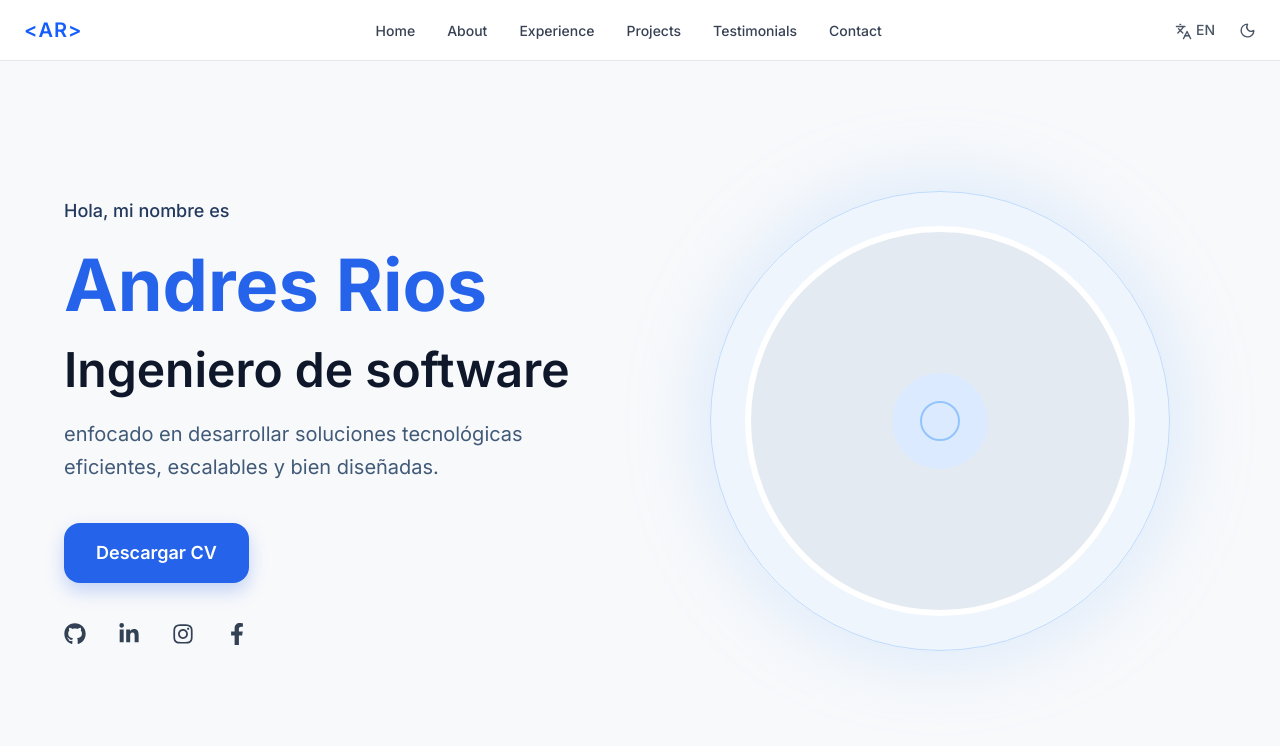
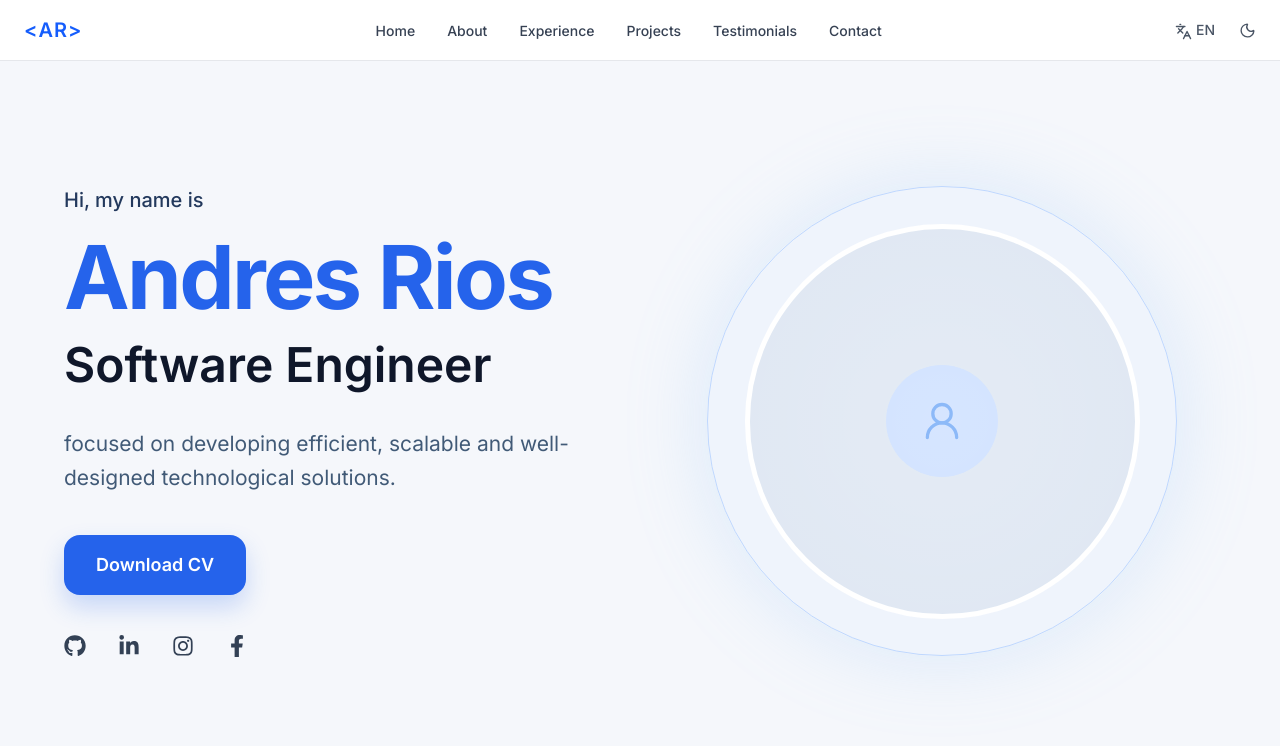
Before and after one commit to AndresRios123/Portfolio, a Next.js app: page /en in a window 1280 px wide. Shown: the top 746 px of the page. Built offline with nearby package versions, Linux system fonts and the light colour scheme.

Commit message:
feature: Traducción agregada en el Hero

```diff
--- a/app/components/sections/Hero.tsx
+++ b/app/components/sections/Hero.tsx
@@ -1,36 +1,39 @@
+"use client";
+
+import { useTranslations } from "next-intl";
 import { FaGithub, FaLinkedinIn, FaInstagram, FaFacebookF } from "react-icons/fa";
+import { UserRound } from "lucide-react";
 
 export default function Hero() {
+  const t = useTranslations("Hero");
+
   return (
-    <section id="inicio" className="bg-[#f8f9fb]">
-      <div className="mx-auto grid min-h-[calc(100vh-80px)] max-w-7xl items-center gap-12 px-6 py-16 md:grid-cols-2 md:px-10 lg:px-16">
-        <div className="flex max-w-xl flex-col items-start">
-          <p className="mb-4 text-[18px] font-medium text-[#23395d]">
-            Hola, mi nombre es
+    <section id="inicio" className="bg-[#f5f7fb]">
+      <div className="mx-auto grid min-h-[calc(100vh-80px)] max-w-7xl items-center gap-14 px-6 py-14 md:grid-cols-2 md:px-10 lg:px-16">
+        <div className="flex max-w-2xl flex-col items-start">
+          <p className="mb-5 text-lg font-medium text-[#23395d] md:text-[20px]">
+            {t("greeting")}
           </p>
 
-          <h1 className="mb-4 text-5xl font-bold leading-tight text-[#2563eb] md:text-7xl">
-            Andres Rios
+          <h1 className="mb-4 text-5xl font-bold leading-[0.95] tracking-[-0.03em] text-[#2563eb] md:text-7xl lg:text-[5.5rem]">
+            {t("name")}
           </h1>
 
-          <h2 className="mb-6 text-3xl font-semibold text-[#0f172a] md:text-5xl">
-            Ingeniero de software
+          <h2 className="mb-8 text-3xl font-semibold leading-tight text-[#0f172a] md:text-5xl">
+            {t("role")}
           </h2>
 
-          <p className="mb-10 max-w-lg text-lg leading-relaxed text-[#415a77] md:text-[20px]">
-            enfocado en desarrollar soluciones tecnológicas eficientes,
-            escalables y bien diseñadas.
+          <p className="mb-10 max-w-xl text-lg leading-relaxed text-[#415a77] md:text-[21px]">
+            {t("description")}
           </p>
 
-          <div className="mb-10">
-            <a
-              href="/cv.pdf"
-              download
-              className="inline-flex items-center rounded-2xl bg-[#2563eb] px-8 py-4 text-lg font-semibold text-white shadow-[0_8px_18px_rgba(37,99,235,0.25)] transition hover:-translate-y-0.5 hover:bg-[#1d4ed8]"
-            >
-              Descargar CV
-            </a>
-          </div>
+          <a
+            href="/cv.pdf"
+            download
+            className="mb-10 inline-flex items-center justify-center rounded-2xl bg-[#2563eb] px-8 py-4 text-lg font-semibold text-white shadow-[0_12px_24px_rgba(37,99,235,0.22)] transition duration-300 hover:-translate-y-1 hover:bg-[#1d4ed8]"
+          >
+            {t("button")}
+          </a>
 
           <nav
             aria-label="Redes sociales"
@@ -38,45 +41,51 @@ export default function Hero() {
           >
             <a
               href="#"
-              className="transition hover:scale-110 hover:text-[#2563eb]"
               aria-label="GitHub"
+              className="text-[22px] transition duration-300 hover:scale-110 hover:text-[#2563eb]"
             >
-              <FaGithub size={22} />
+              <FaGithub />
             </a>
 
             <a
               href="#"
-              className="transition hover:scale-110 hover:text-[#2563eb]"
               aria-label="LinkedIn"
+              className="text-[22px] transition duration-300 hover:scale-110 hover:text-[#2563eb]"
             >
-              <FaLinkedinIn size={22} />
+              <FaLinkedinIn />
             </a>
 
             <a
               href="#"
-              className="transition hover:scale-110 hover:text-[#2563eb]"
               aria-label="Instagram"
+              className="text-[22px] transition duration-300 hover:scale-110 hover:text-[#2563eb]"
             >
-              <FaInstagram size={22} />
+              <FaInstagram />
             </a>
 
             <a
               href="#"
-              className="transition hover:scale-110 hover:text-[#2563eb]"
               aria-label="Facebook"
+              className="text-[22px] transition duration-300 hover:scale-110 hover:text-[#2563eb]"
             >
-              <FaFacebookF size={22} />
+              <FaFacebookF />
             </a>
           </nav>
         </div>
 
         <div className="flex items-center justify-center">
-          <div className="flex h-[380px] w-[380px] items-center justify-center rounded-full border border-[#bfdbfe] bg-[#dbeafe]/30 shadow-[0_0_80px_rgba(147,197,253,0.35)] md:h-[460px] md:w-[460px]">
-            <div className="flex h-[320px] w-[320px] items-center justify-center rounded-full border-[6px] border-white bg-[#e2e8f0]/80 md:h-[390px] md:w-[390px]">
-              <div className="flex h-24 w-24 items-center justify-center rounded-full bg-[#dbeafe]">
-                <div className="h-10 w-10 rounded-full border-2 border-[#93c5fd]" />
+          <div className="relative flex h-[320px] w-[320px] items-center justify-center rounded-full border border-[#bfd8ff] bg-[#dbeafe]/25 shadow-[0_0_80px_rgba(147,197,253,0.28)] sm:h-[380px] sm:w-[380px] lg:h-[470px] lg:w-[470px]">
+            <div className="flex h-[270px] w-[270px] items-center justify-center rounded-full border-[5px] border-white bg-[#dfe7f2]/85 sm:h-[320px] sm:w-[320px] lg:h-[395px] lg:w-[395px]">
+              <div className="flex h-24 w-24 items-center justify-center rounded-full bg-[#cfe1ff] sm:h-28 sm:w-28">
+                <UserRound
+                  size={38}
+                  strokeWidth={1.8}
+                  className="text-[#7aaef7] sm:h-11 sm:w-11"
+                />
               </div>
             </div>
+
+            <div className="absolute inset-0 rounded-full bg-[radial-gradient(circle,_rgba(255,255,255,0.15)_0%,_rgba(219,234,254,0)_65%)]" />
           </div>
         </div>
       </div>
--- a/app/messages/en.json
+++ b/app/messages/en.json
@@ -7,5 +7,12 @@
     "testimonials": "Testimonials",
     "contact": "Contact",
     "language": "EN"
+  },
+  "Hero": {
+    "greeting": "Hi, my name is",
+    "name": "Andres Rios",
+    "role": "Software Engineer",
+    "description": "focused on developing efficient, scalable and well-designed technological solutions.",
+    "button": "Download CV"
   }
 }
--- a/app/messages/es.json
+++ b/app/messages/es.json
@@ -7,5 +7,12 @@
     "testimonials": "Testimonios",
     "contact": "Contacto",
     "language": "ES"
+  },
+  "Hero": {
+    "greeting": "Hola, mi nombre es",
+    "name": "Andres Rios",
+    "role": "Ingeniero de software",
+    "description": "enfocado en desarrollar soluciones tecnológicas eficientes, escalables y bien diseñadas.",
+    "button": "Descargar CV"
   }
 }
```
